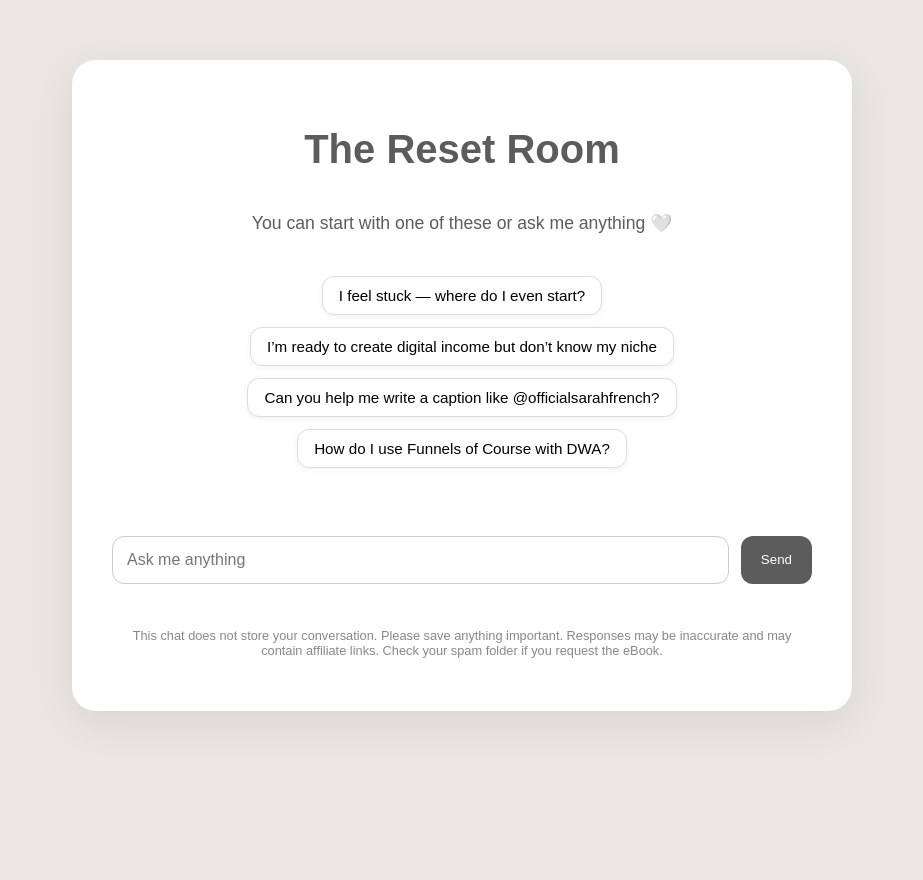
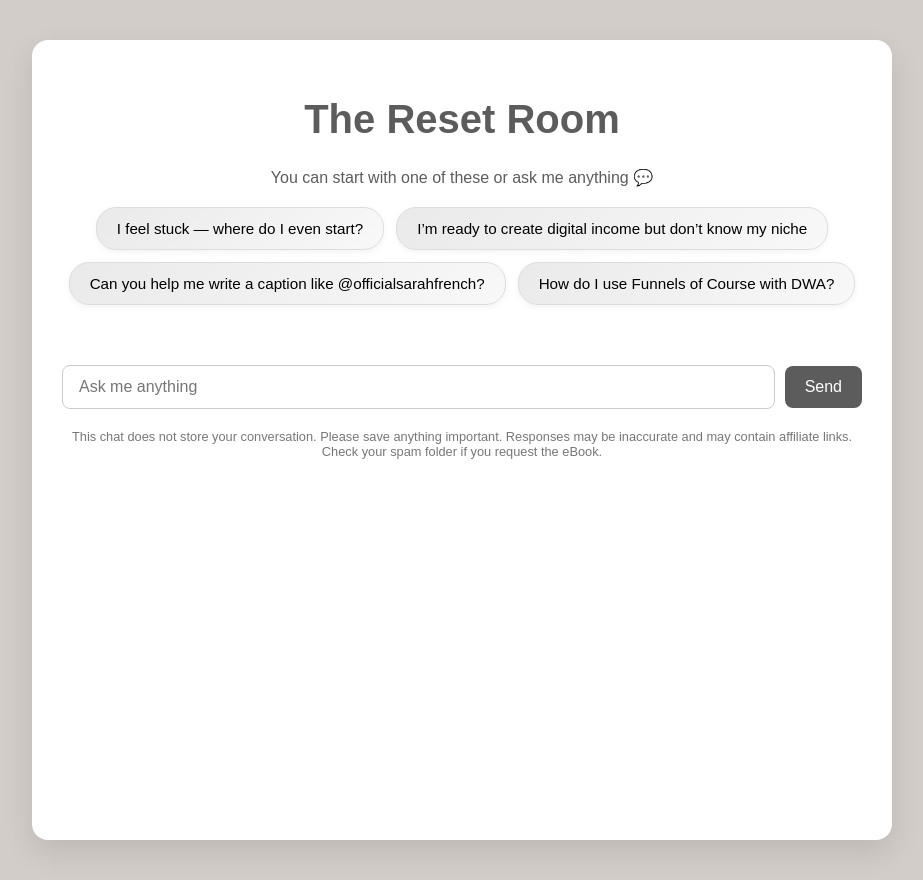
Before and after one commit to SarahFrenchMarketing/resetroom-chat-ui, a Next.js app: page / in a window 1280 px wide. Shown: the whole page, without its empty margins (178-1101 px from the left). Before the commit the page ends 800 px from the top, so only its background shows below. Built offline with nearby package versions, Linux system fonts and the light colour scheme.

Commit message:
Update index.js

```diff
--- a/pages/index.js
+++ b/pages/index.js
@@ -9,21 +9,22 @@ export default function Home() {
 
   const suggestions = [
     'I feel stuck — where do I even start?',
-    "I’m ready to create digital income but don’t know my niche",
+    'I’m ready to create digital income but don’t know my niche',
     'Can you help me write a caption like @officialsarahfrench?',
-    'How do I use Funnels of Course with DWA?',
+    'How do I use Funnels of Course with DWA?'
   ];
 
+  const scrollToBottom = () => {
+    chatEndRef.current?.scrollIntoView({ behavior: 'smooth' });
+  };
+
   useEffect(() => {
-    if (chatEndRef.current) {
-      chatEndRef.current.scrollIntoView({ behavior: 'smooth' });
-    }
+    scrollToBottom();
   }, [messages]);
 
-  const handleSend = async () => {
-    if (!input.trim()) return;
-
-    const newMessages = [...messages, { role: 'user', content: input }];
+  const sendMessage = async (message) => {
+    if (!message.trim()) return;
+    const newMessages = [...messages, { role: 'user', content: message }];
     setMessages(newMessages);
     setInput('');
     setLoading(true);
@@ -39,9 +40,13 @@ export default function Home() {
     setLoading(false);
   };
 
+  const handleSubmit = (e) => {
+    e.preventDefault();
+    sendMessage(input);
+  };
+
   const handleSuggestion = (text) => {
-    setInput(text);
-    handleSend();
+    sendMessage(text);
   };
 
   return (
@@ -49,49 +54,158 @@ export default function Home() {
       <Head>
         <title>The Reset Room</title>
       </Head>
-
-      <main className="container">
-        <div className="chat-box">
-          <h1 className="title">The Reset Room</h1>
-          <p className="subtitle">You can start with one of these or ask me anything 🤍</p>
-
-          <div className="suggestions">
+      <div style={styles.container}>
+        <div style={styles.chatBox}>
+          <h1 style={styles.title}>The Reset Room</h1>
+          <p style={styles.subtitle}>You can start with one of these or ask me anything 💬</p>
+          <div style={styles.suggestions}>
             {suggestions.map((text, idx) => (
-              <button key={idx} onClick={() => handleSuggestion(text)} className="suggestion-button">
+              <button
+                key={idx}
+                onClick={() => handleSuggestion(text)}
+                style={styles.suggestionBtn}
+              >
                 {text}
               </button>
             ))}
           </div>
-
-          <div className="chat-messages">
+          <div style={styles.messages}>
             {messages.map((msg, i) => (
               <div
                 key={i}
-                className={msg.role === 'user' ? 'user-msg' : 'bot-msg'}
+                style={{
+                  ...styles.message,
+                  alignSelf: msg.role === 'user' ? 'flex-end' : 'flex-start',
+                  background: msg.role === 'user' ? '#d2cdc9' : '#f5f5f5',
+                }}
               >
-                {msg.content}
+                {msg.content.split('\n').map((line, idx) => (
+                  <p key={idx} style={styles.messageText}>{line}</p>
+                ))}
               </div>
             ))}
-            {loading && <div className="bot-msg">Typing...</div>}
+            {loading && (
+              <div style={{ ...styles.message, background: '#f5f5f5', fontStyle: 'italic' }}>
+                Typing...
+              </div>
+            )}
             <div ref={chatEndRef} />
           </div>
 
-          <div className="input-row">
+          <form onSubmit={handleSubmit} style={styles.form}>
             <input
               type="text"
-              placeholder="Ask me anything"
               value={input}
               onChange={(e) => setInput(e.target.value)}
-              onKeyDown={(e) => e.key === 'Enter' && handleSend()}
+              placeholder="Ask me anything"
+              style={styles.input}
             />
-            <button onClick={handleSend}>Send</button>
-          </div>
+            <button type="submit" style={styles.sendBtn}>Send</button>
+          </form>
 
-          <p className="disclaimer">
-            This chat does not store your conversation. Please save anything important. Responses may be inaccurate and may contain affiliate links. Check your spam folder if you request the eBook.
+          <p style={styles.disclaimer}>
+            This chat does not store your conversation. Please save anything important.
+            Responses may be inaccurate and may contain affiliate links. Check your spam folder if you request the eBook.
           </p>
         </div>
-      </main>
+      </div>
     </>
   );
 }
+
+const styles = {
+  container: {
+    background: '#D2CDC9',
+    minHeight: '100vh',
+    padding: '40px 20px',
+    display: 'flex',
+    justifyContent: 'center',
+    fontFamily: 'Montserrat, sans-serif',
+  },
+  chatBox: {
+    background: '#fff',
+    borderRadius: '16px',
+    boxShadow: '0 12px 30px rgba(0,0,0,0.1)',
+    width: '100%',
+    maxWidth: '800px',
+    padding: '30px',
+    display: 'flex',
+    flexDirection: 'column',
+  },
+  title: {
+    fontFamily: 'Anton, sans-serif',
+    fontSize: '2.5rem',
+    textAlign: 'center',
+    marginBottom: '10px',
+    color: '#5C5C5C',
+  },
+  subtitle: {
+    textAlign: 'center',
+    marginBottom: '20px',
+    fontSize: '1rem',
+    color: '#5C5C5C',
+  },
+  suggestions: {
+    display: 'flex',
+    flexWrap: 'wrap',
+    gap: '12px',
+    justifyContent: 'center',
+    marginBottom: '30px',
+  },
+  suggestionBtn: {
+    padding: '12px 20px',
+    borderRadius: '20px',
+    background: 'linear-gradient(135deg, #eaeaea, #f8f8f8)',
+    border: '1px solid #ddd',
+    boxShadow: '0 2px 6px rgba(0, 0, 0, 0.05)',
+    cursor: 'pointer',
+    fontSize: '0.95rem',
+    transition: 'all 0.2s ease',
+    whiteSpace: 'wrap',
+    maxWidth: '100%',
+  },
+  messages: {
+    display: 'flex',
+    flexDirection: 'column',
+    gap: '12px',
+    marginBottom: '30px',
+  },
+  message: {
+    maxWidth: '90%',
+    padding: '16px',
+    borderRadius: '12px',
+    fontSize: '0.95rem',
+    whiteSpace: 'pre-wrap',
+  },
+  messageText: {
+    margin: 0,
+    lineHeight: 1.5,
+  },
+  form: {
+    display: 'flex',
+    gap: '10px',
+    alignItems: 'center',
+  },
+  input: {
+    flex: 1,
+    padding: '12px 16px',
+    borderRadius: '8px',
+    border: '1px solid #ccc',
+    fontSize: '1rem',
+  },
+  sendBtn: {
+    padding: '12px 20px',
+    backgroundColor: '#5C5C5C',
+    color: '#fff',
+    border: 'none',
+    borderRadius: '8px',
+    cursor: 'pointer',
+    fontSize: '1rem',
+  },
+  disclaimer: {
+    marginTop: '20px',
+    fontSize: '0.8rem',
+    textAlign: 'center',
+    color: '#777',
+  },
+};
```
